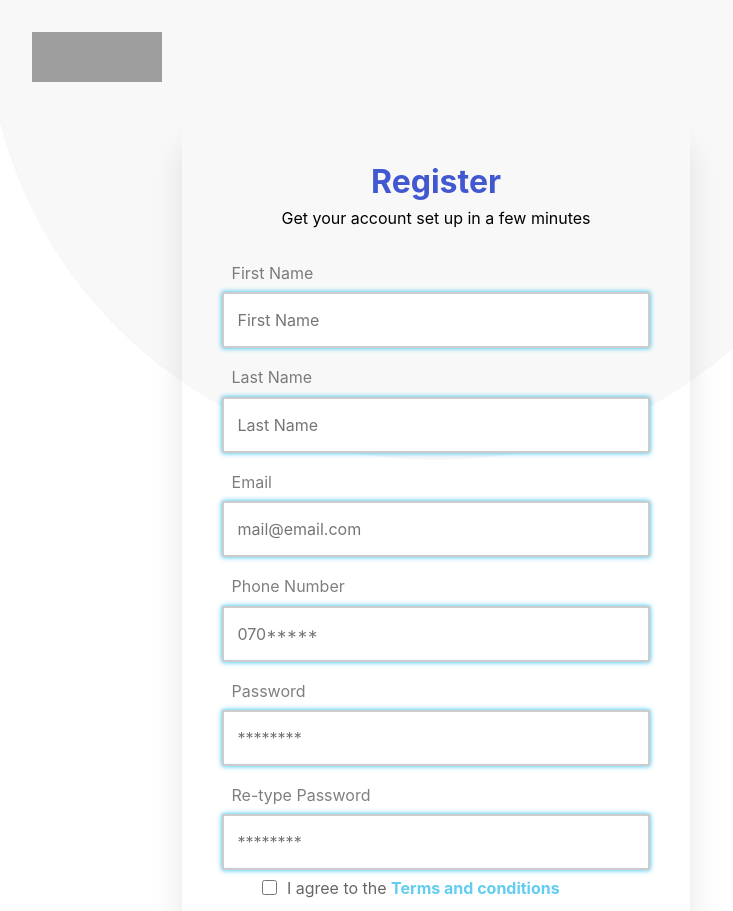
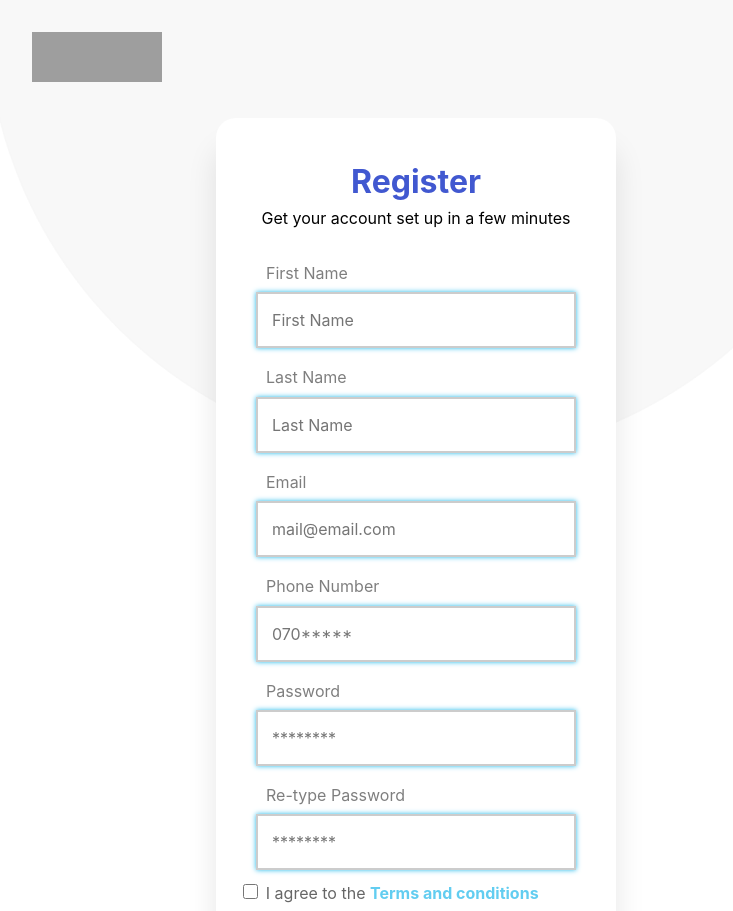
Before and after one commit to EGBIKWE-G1/canary-app, a React (Create React App) app: page /CanaryPoint/signup in a window 1280 px wide. Shown: the top 911 px of the page, without its empty margins (204-937 px from the left). Built offline with nearby package versions, Linux system fonts and the light colour scheme; grey boxes are pictures that could not be loaded.

Commit message:
signup changes

```diff
--- a/src/Components/Registration/Form.css
+++ b/src/Components/Registration/Form.css
@@ -16,7 +16,9 @@
   font-family: -apple-system, BlinkMacSystemFont, "Segoe UI", Roboto, Helvetica,
     Arial, sans-serif, "Apple Color Emoji", "Segoe UI Emoji", "Segoe UI Symbol",
     sans-serif;
-  width: 100%;
+  /* width: 100%; */
+  /* min-width: 100rem; */
+
   line-height: 1.5;
   margin: 0;
   min-block-size: 100vh;
@@ -42,6 +44,24 @@ form {
   margin: 0;
 }
 .forms {
+  /* box-shadow: 0px 30px 30px rgba(0, 0, 0, 0.1); */
+  background-color: #fff;
+  border-top-left-radius: 1.25em;
+  border-top-right-radius: 1.25em;
+  border-bottom-left-radius: 1.25em;
+  border-bottom-right-radius: 1.25em;
+  /* color: #4158d0; */
+  font-family: -apple-system, BlinkMacSystemFont, "Segoe UI", Roboto, Helvetica,
+    Arial, sans-serif, "Apple Color Emoji", "Segoe UI Emoji", "Segoe UI Symbol",
+    sans-serif;
+  width: 400px;
+  height: 910px;
+  /* margin: 0 auto; */
+  /* padding: 10px; */
+  /* min-width: none; */
+  position: relative;
+  left: -20px;
+  /* top: -2rem; */
   box-shadow: 0px 30px 30px rgba(0, 0, 0, 0.1);
 }
 
@@ -100,13 +120,13 @@ select {
 .form-input-btn {
   color: #fff;
   border: none;
-  min-height: 50px;
+  /* min-height: 50px; */
+  height: 50px;
   width: 100%;
   outline: 0;
   text-align: center;
   font-style: normal;
   border-radius: 30px;
-  border: none;
   font-size: 20px;
   font-weight: bold;
   cursor: pointer;
--- a/src/Pages/Explore/Explore.js
+++ /dev/null
@@ -1,5 +0,0 @@
-import React from 'react';
-
-const Explore = () => <h2>Explore</h2>
-
-export default Explore;
--- a/src/Pages/Login/login.css
+++ b/src/Pages/Login/login.css
@@ -152,6 +152,7 @@ label {
 .footer-login {
   height: 5vh;
   background: #20b8eb;
+  padding: 4% 14rem;
   width: 100%;
   margin-top: 7.3px;
 }
```
Also changed, not shown: src/Components/User/User.js (deleted, +0 -19 lines), src/Pages/Profile/Profile.js (deleted, +0 -18 lines).
